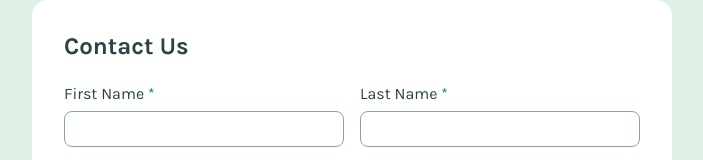
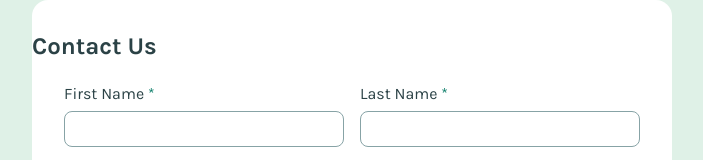
Before and after one commit to nadupoy/Frontend-Mentor---Contact-Form-Angular-, an Angular app: page / in a window 1280 px wide. Shown: the top 160 px of the page, without its empty margins (288-991 px from the left). Built offline with nearby package versions, Linux system fonts and the light colour scheme.

Commit message:
Refactored code, moved the heading to the contact form template.

```diff
--- a/src/app/app.component.html
+++ b/src/app/app.component.html
@@ -4,7 +4,6 @@
 </div>
 
 <main>
-  <h2>Contact Us</h2>
   <app-contact-form></app-contact-form>
 </main>
 
--- a/src/app/contact-form/contact-form.component.html
+++ b/src/app/contact-form/contact-form.component.html
@@ -1,3 +1,5 @@
+<h2>Contact Us</h2>
+
 <form id="contact-form">
   <section class="name">
     <label for="firstName"> First Name <span>*</span> </label>
```
